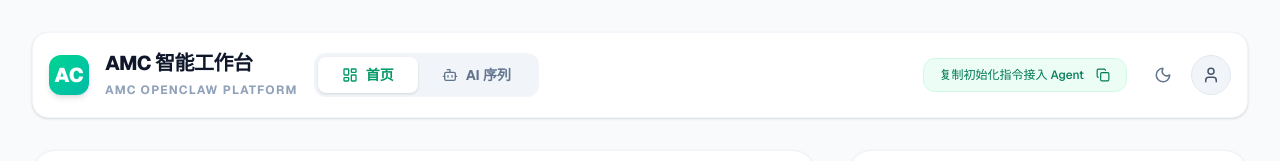
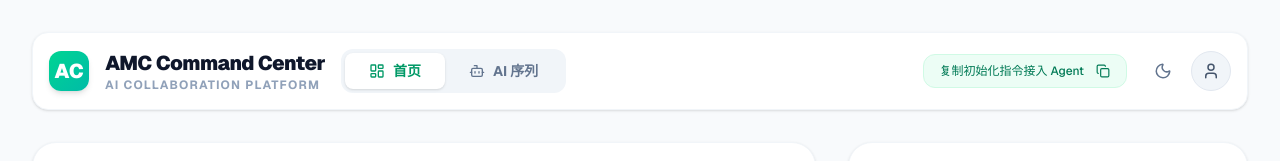
Before and after one commit to alextiannus/amc-kanban, a Next.js app: page /board in a window 1280 px wide. Shown: the top 161 px of the page. Built offline with nearby package versions, Linux system fonts and the light colour scheme; no server answers.

Commit message:
chore: rename page title and header to AMC Command Center

```diff
--- a/src/app/layout.tsx
+++ b/src/app/layout.tsx
@@ -13,8 +13,8 @@ const geistMono = Geist_Mono({
 });
 
 export const metadata: Metadata = {
-  title: "Create Next App",
-  description: "Generated by create next app",
+  title: "AMC Command Center",
+  description: "AI Agent Collaboration Platform",
 };
 
 import { ThemeProvider } from "../components/ThemeProvider";
--- a/src/components/KanbanBoard.tsx
+++ b/src/components/KanbanBoard.tsx
@@ -129,11 +129,11 @@ export default function KanbanBoard() {
           <div className="w-10 h-10 rounded-xl bg-gradient-to-br from-emerald-400 to-teal-500 flex items-center justify-center text-white shadow-md">
             <span className="font-black text-xl">AC</span>
           </div>
-          <div>
-            <h1 className="text-xl font-extrabold tracking-tight text-slate-900 dark:text-white flex items-center gap-2">
-              AMC 智能工作台
+          <div className="flex flex-col">
+            <h1 className="text-xl font-black tracking-tight text-slate-900 dark:text-white flex items-center gap-2">
+              AMC Command Center
             </h1>
-            <span className="text-xs font-bold tracking-widest text-slate-400 uppercase">AMC OPENCLAW PLATFORM</span>
+            <span className="text-xs font-bold tracking-widest text-slate-400 uppercase">AI COLLABORATION PLATFORM</span>
           </div>
         </div>
 
```
